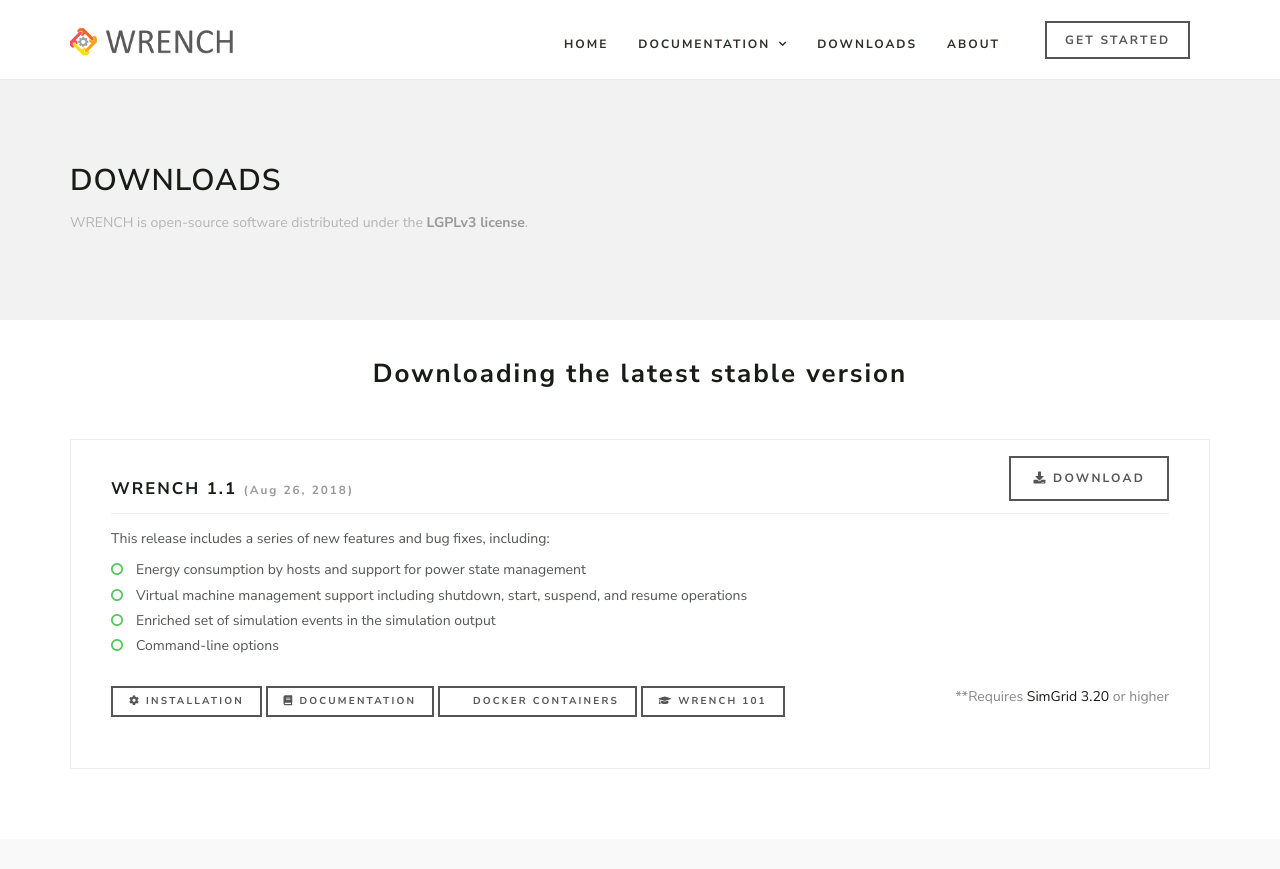
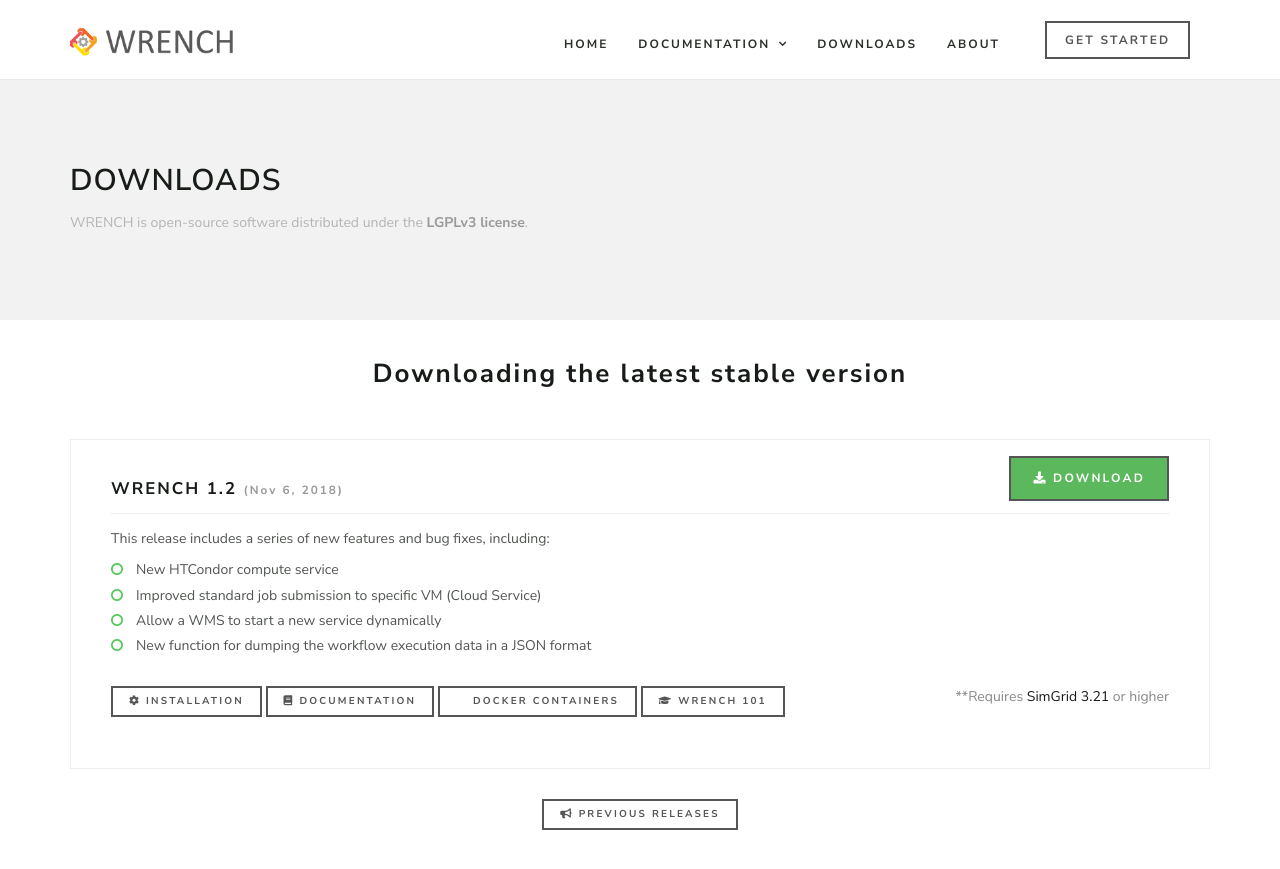
Before and after one commit to wrench-project/wrench-project.github.io, a Jekyll site: the page built from downloads.md, in a window 1280 px wide and 900 px high. Shown: the top 869 px of the window. Built offline with Jekyll 4.4.1, drawn with Linux system fonts in a browser that asks for light colours; nearby versions of some CDN libraries.

Commit message:
adding release 1.2

```diff
--- a/downloads.md
+++ b/downloads.md
@@ -37,9 +37,9 @@
             <div class="col-lg-12 col-md-12 col-sm-12 col-xs-12">
                 <div class="plan-block">
                     <div class="plan-header">
-                        <h3>WRENCH 1.1 <span style="color: #999; font-size: 0.7em">(Aug 26, 2018)</span></h3>
+                        <h3>WRENCH 1.2 <span style="color: #999; font-size: 0.7em">(Nov 6, 2018)</span></h3>
                         <p class="plan-price">
-                            <a href="https://github.com/wrench-project/wrench/releases/tag/1.1" class="btn btn-default ">
+                            <a href="https://github.com/wrench-project/wrench/releases/tag/v1.2" class="btn btn-success">
                                 <i class="fa fa-download"></i> Download
                             </a>
                         </p>
@@ -47,21 +47,30 @@
                     <div class="plan-content">
                         <p>This release includes a series of new features and bug fixes, including:
                             <ul class="angle angle-right">
-                                <li>Energy consumption by hosts and support for power state management</li>
-                                <li>Virtual machine management support including shutdown, start, suspend, and resume operations</li>
-                                <li>Enriched set of simulation events in the simulation output</li>
-                                <li>Command-line options</li>
+                                <li>New HTCondor compute service</li>
+                                <li>Improved standard job submission to specific VM (Cloud Service)</li>
+                                <li>Allow a WMS to start a new service dynamically</li>
+                                <li>New function for dumping the workflow execution data in a JSON format</li>
                             </ul>
                             <p style="color: #888; float: right">
-                                **Requires <a href="https://simgrid.org" target="_blank">SimGrid 3.20</a> or higher
+                                **Requires <a href="https://simgrid.org" target="_blank">SimGrid 3.21</a> or higher
                             </p>
-                            <a href="/wrench/1.1/user/install.html" class="btn btn-default btn-xs"><i class="fa fa-cog"></i> Installation</a>
-                            <a href="/wrench/1.1/user/index.html" class="btn btn-default btn-xs"><i class="fa fa-book"></i> Documentation</a>
+                            <a href="/wrench/1.2/user/install.html" class="btn btn-default btn-xs"><i class="fa fa-cog"></i> Installation</a>
+                            <a href="/wrench/1.2/user/index.html" class="btn btn-default btn-xs"><i class="fa fa-book"></i> Documentation</a>
                             <a href="https://hub.docker.com/r/wrenchproject/wrench/" target="_blank" class="btn btn-default btn-xs"><i class="fa fa-docker"></i> Docker Containers</a>
-                            <a href="/wrench/1.1/user/wrench-101.html" class="btn btn-default btn-xs"><i class="fa fa-graduation-cap"></i> WRENCH 101</a>
+                            <a href="/wrench/1.2/user/wrench-101.html" class="btn btn-default btn-xs"><i class="fa fa-graduation-cap"></i> WRENCH 101</a>
                         </p>
                     </div>
                 </div>
+            </div>
+        </div>
+        <div class="row">
+            <div class="col-lg-12 col-md-12 col-sm-12 col-xs-12">
+            <p style="text-align: center">
+                <a href="./previousreleases.html" class="btn btn-default btn-xs">
+                    <i class="fa fa-bullhorn"></i> Previous Releases
+                </a>
+            </p>
             </div>
         </div>
     </div>
```
Also changed, not shown: index.md (+1 -1 lines), previousreleases.md (added, +70 -0 lines).
